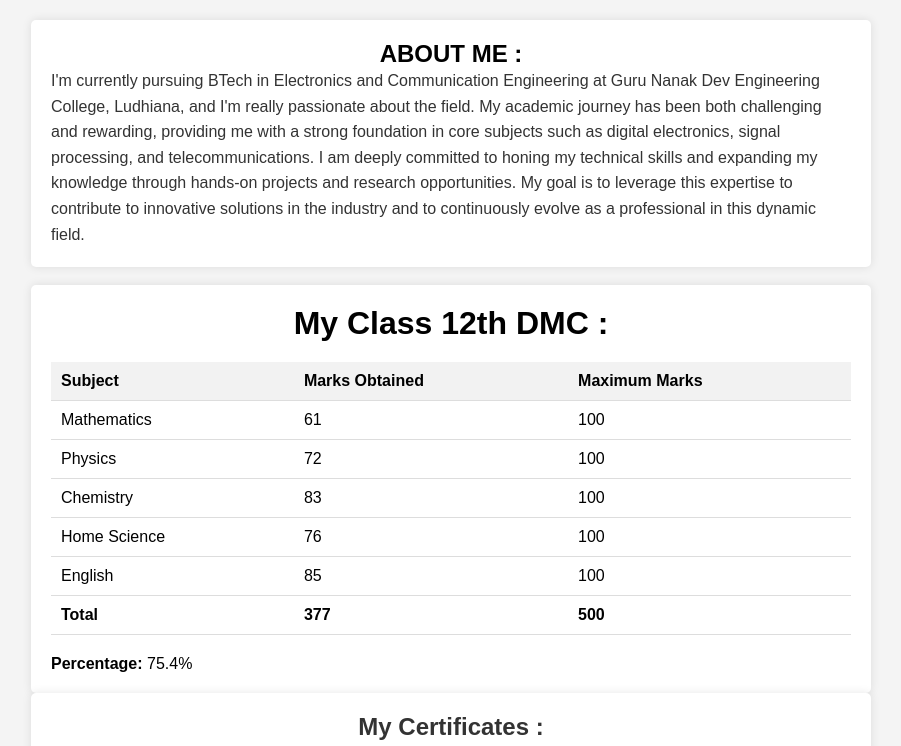
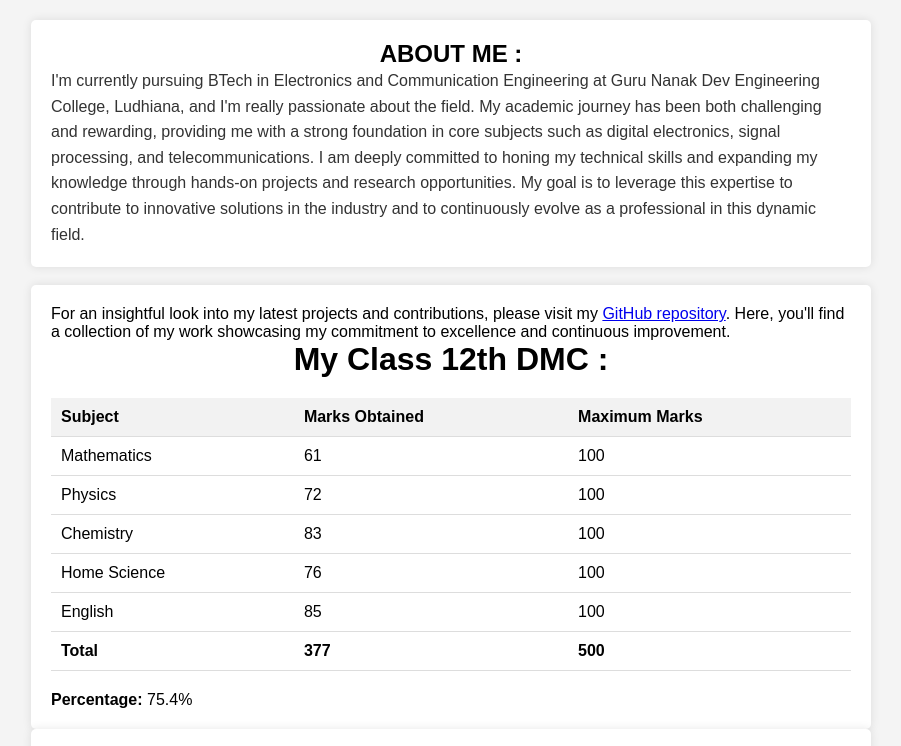
Before and after one commit to Jaiinderveer/jaiinderveer.github.io, a plain HTML site: page index.html in a window 1280 px wide. Shown: the top 746 px of the page, without its empty margins (209-1110 px from the left). Drawn offline with Linux system fonts and the light colour scheme.

Commit message:
Update index.html

```diff
--- a/index.html
+++ b/index.html
@@ -18,6 +18,9 @@
                 </p>
             </div>
         <br><div class="container">
+             <div class="link-section">
+            <p>For an insightful look into my latest projects and contributions, please visit my <a href="https://github.com/Jaiinderveer/jaiinderveer.github.io" target="_blank">GitHub repository</a>. Here, you'll find a collection of my work showcasing my commitment to excellence and continuous improvement.</p>
+        </div>
                 <h1>My Class 12th DMC : </h1>
                 <table>
                     <tr>
```
